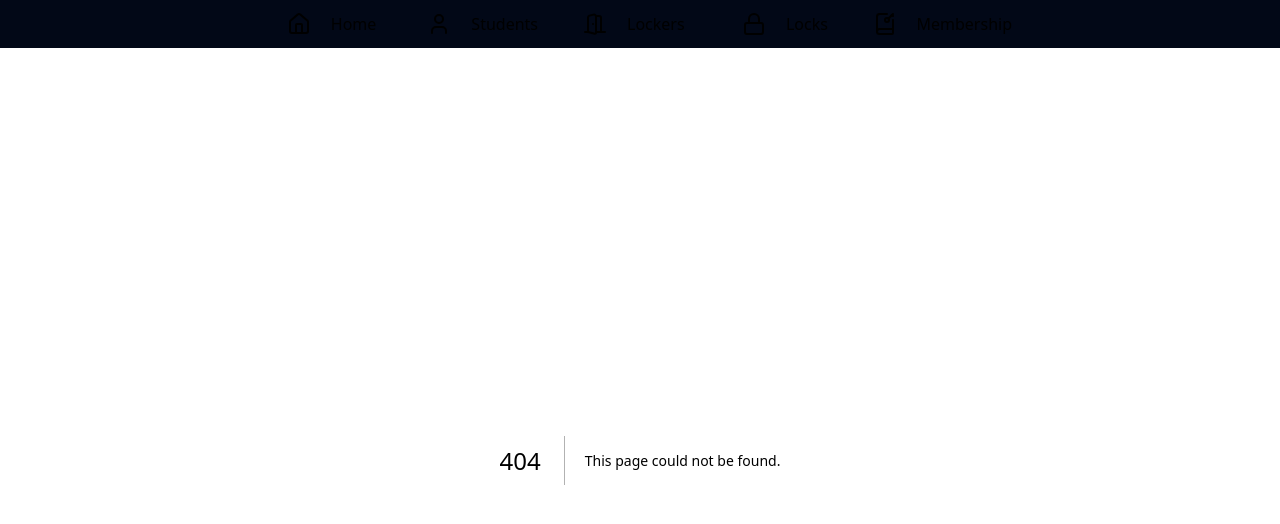
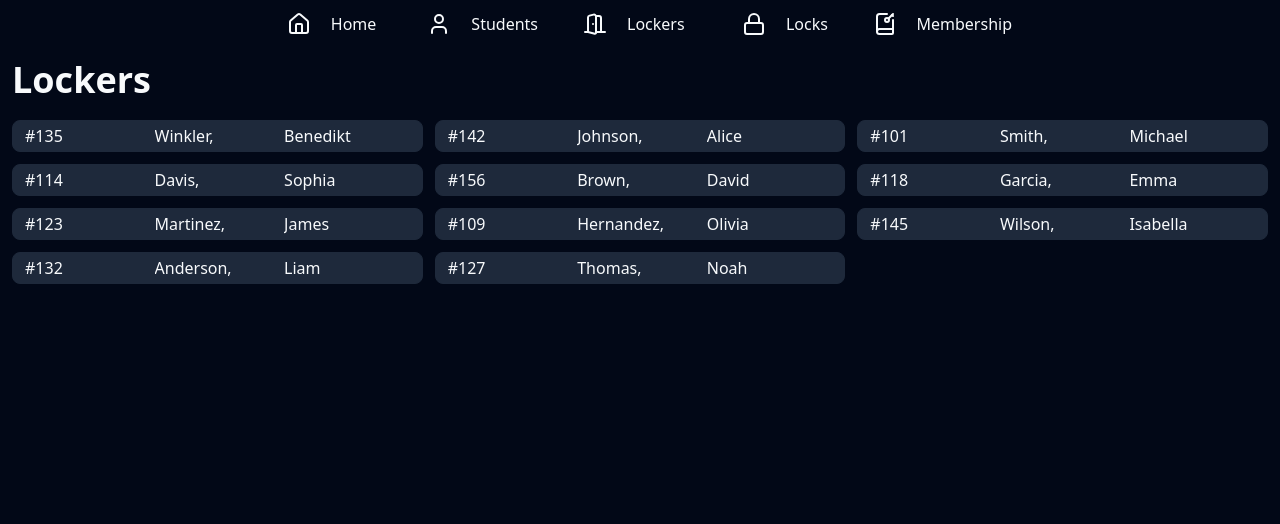
Before and after one commit to b-at-neu/pulse, a Next.js app: page /lockers in a window 1280 px wide. Before the commit this address had no page. Shown: the top 524 px of the page. Built offline with nearby package versions, Linux system fonts and the light colour scheme.

Commit message:
#31 create locker page

```diff
--- /dev/null
+++ b/app/lockers/page.tsx
@@ -0,0 +1,92 @@
+import { Bar } from '@/components/ui/bar';
+import { Title } from '@/components/ui/title';
+
+export default function Page() {
+  const data = [
+    {
+      id: 'd1e9f5d6-73d3-4c88-9c33-9b2c5c7f9f2c', // Unique UUID for Benedikt
+      firstName: 'Benedikt',
+      lastName: 'Winkler',
+      locker: '#135'
+    },
+    {
+      id: 'c1a7e2b2-4b1e-4c12-bf93-dc6d7e6a8f61', // Unique UUID for Alice
+      firstName: 'Alice',
+      lastName: 'Johnson',
+      locker: '#142'
+    },
+    {
+      id: 'fa1a1c1b-3ca0-4404-8f3b-d1f1a2e5a4b5', // Unique UUID for Michael
+      firstName: 'Michael',
+      lastName: 'Smith',
+      locker: '#101'
+    },
+    {
+      id: 'bc13e206-0a3e-4e9f-8e25-2f3b7d7b27c2', // Unique UUID for Sophia
+      firstName: 'Sophia',
+      lastName: 'Davis',
+      locker: '#114'
+    },
+    {
+      id: 'e76b5c3d-0ef2-42b9-b8af-1be2e2c7d70e', // Unique UUID for David
+      firstName: 'David',
+      lastName: 'Brown',
+      locker: '#156'
+    },
+    {
+      id: 'c4d6b8ea-8b7f-4fc1-8f7b-4b8b59a9c3d1', // Unique UUID for Emma
+      firstName: 'Emma',
+      lastName: 'Garcia',
+      locker: '#118'
+    },
+    {
+      id: '3a5f8f4f-d7a0-4f25-8f9e-6b19b6c6e5b1', // Unique UUID for James
+      firstName: 'James',
+      lastName: 'Martinez',
+      locker: '#123'
+    },
+    {
+      id: 'f5c6e28b-8927-4c4b-8f6e-9a5f6b1b5a1c', // Unique UUID for Olivia
+      firstName: 'Olivia',
+      lastName: 'Hernandez',
+      locker: '#109'
+    },
+    {
+      id: '1ee2ed7d-1f2e-4f30-b4c6-0a22f96e1f90', // Unique UUID for Isabella
+      firstName: 'Isabella',
+      lastName: 'Wilson',
+      locker: '#145'
+    },
+    {
+      id: 'f8e4cd71-e76b-4b62-b0b5-5f5e7c4f0b3e', // Unique UUID for Liam
+      firstName: 'Liam',
+      lastName: 'Anderson',
+      locker: '#132'
+    },
+    {
+      id: 'b6e230d2-04e3-4d4d-8c62-3f5b9e4f84a7', // Unique UUID for Noah
+      firstName: 'Noah',
+      lastName: 'Thomas',
+      locker: '#127'
+    }
+  ];
+
+  return (
+    <>
+      <Title>Lockers</Title>
+      <div className="grid md:grid-cols-2 lg:grid-cols-3 gap-3">
+        {data.map((v, i) => (
+          <Bar
+            data={[
+              [v.locker, 'w-1/3'],
+              [v.lastName + ',', 'w-1/3'],
+              [v.firstName, 'w-1/3'],
+            ]}
+            link={'/lockers/' + v.id}
+            key={i}
+          />
+        ))}
+      </div>
+    </>
+  );
+}
```
